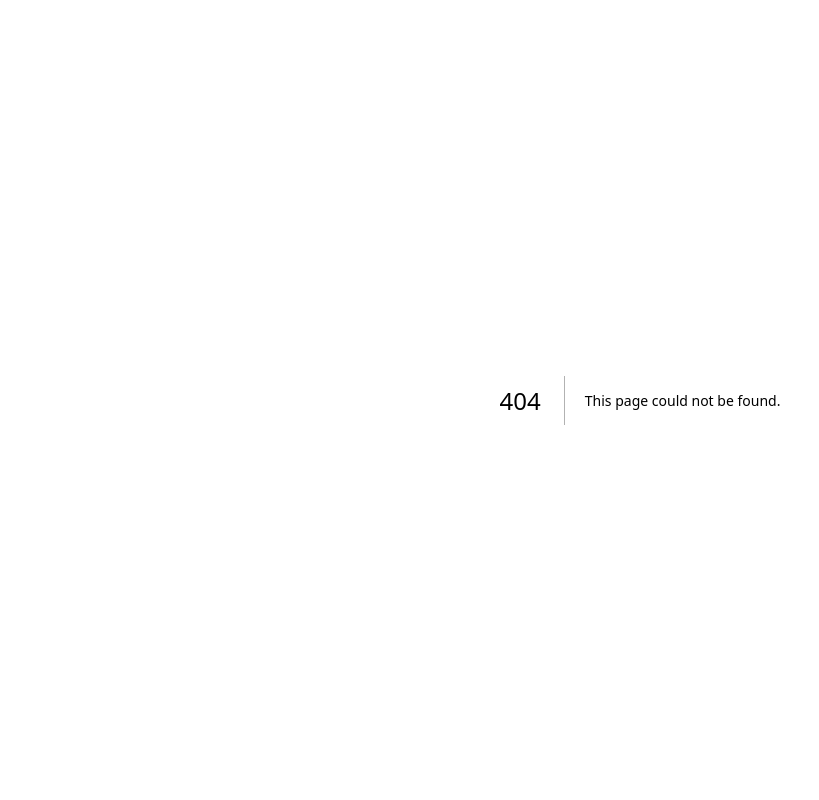
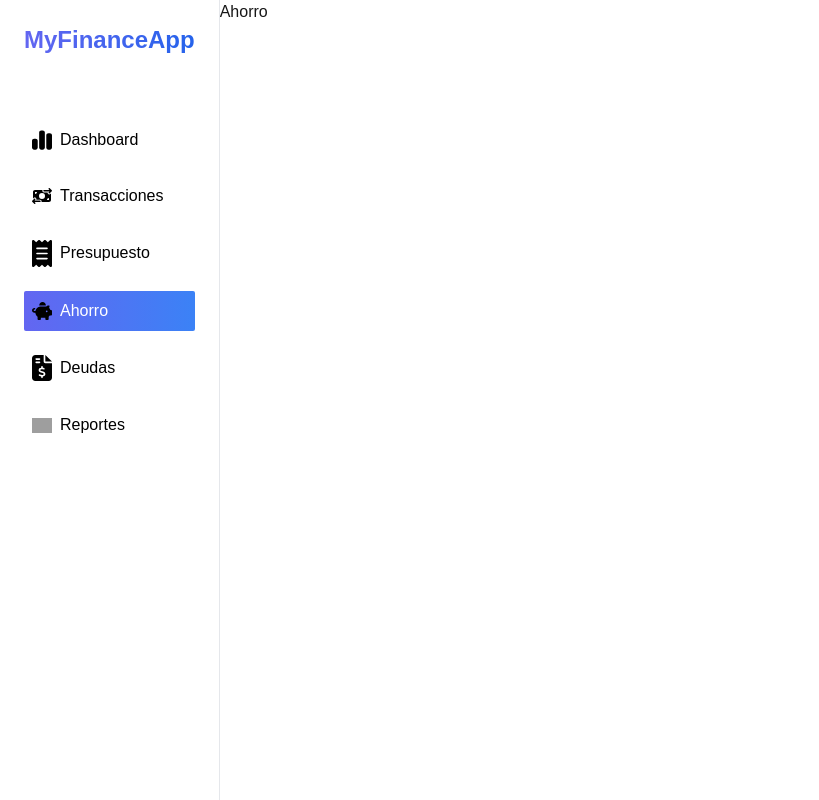
Before and after one commit to Jeim05/personal-finance-app, a Next.js app: page /ahorro in a window 1280 px wide. Before the commit this address had no page. Shown: the whole page, without its empty margins (0-819 px from the left). Built offline with nearby package versions, Linux system fonts and the light colour scheme; grey boxes are pictures that could not be loaded.

Commit message:
nav items

```diff
--- /dev/null
+++ b/app/(root)/ahorro/page.tsx
@@ -0,0 +1,9 @@
+import React from 'react'
+
+const Ahorro = () => {
+  return (
+    <div>Ahorro</div>
+  )
+}
+
+export default Ahorro
--- /dev/null
+++ b/app/(root)/deuda/page.tsx
@@ -0,0 +1,9 @@
+import React from 'react'
+
+const Deuda = () => {
+  return (
+    <div>Deuda</div>
+  )
+}
+
+export default Deuda
--- /dev/null
+++ b/app/(root)/presupuesto/page.tsx
@@ -0,0 +1,9 @@
+import React from 'react'
+
+const Presupuesto = () => {
+  return (
+    <div>Presupuesto</div>
+  )
+}
+
+export default Presupuesto
--- a/app/globals.css
+++ b/app/globals.css
@@ -39,5 +39,5 @@ body {
 /* SIDEBAR */
 .sidebar {
   @apply sticky left-0 top-0 flex h-screen w-fit flex-col justify-between border-r border-gray-200
-   bg-white pt-8 text-white max-md:hidden sm:p-4 xl:p-6 2xl:w-[355px];
+   bg-white pt-8 text-white max-md:hidden sm:p-4 xl:p-6 2xl:w-48;
 }
--- a/components/Sidebar.tsx
+++ b/components/Sidebar.tsx
@@ -8,9 +8,9 @@ const Sidebar = () => {
     const pathname = usePathname();
     return (
         <section className='sidebar'>
-            <nav className='flex flex-col gap-4'>
+            <nav className='flex flex-col gap-4 '>
                 <Link href="/" className='mb-12 cursor-pointer items-center gap-2'>
-                    <h1 className='bg-clip-text text-transparent bg-gradient-to-r from-green-900 to-violet-500 font-bold text-2xl'>
+                    <h1 className='bg-gradient-to-r from-indigo-500 to-blue-600 bg-clip-text text-transparent font-bold text-2xl'>
                         MyFinanceApp
                     </h1>
                 </Link>
@@ -18,7 +18,7 @@ const Sidebar = () => {
                     const isActive = pathname == item.route || pathname.startsWith(`${item.route}/`);
 
                     return (
-                        <Link key={item.label} href={item.route} className={`text-black flex gap-2 items-center ${isActive ? 'bg-[#0179FE]' : ''}`}>
+                        <Link key={item.label} href={item.route} className={`text-black flex gap-2 items-center px-2 py-2 rounded-sm ${isActive ? 'bg-gradient-to-r from-indigo-500 to-blue-500 text-white' : ''}`}>
                             <Image src={item.icon} width={20} height={20} alt='icon' className='text-red-800' />
                             {item.label}
                         </Link>
```
